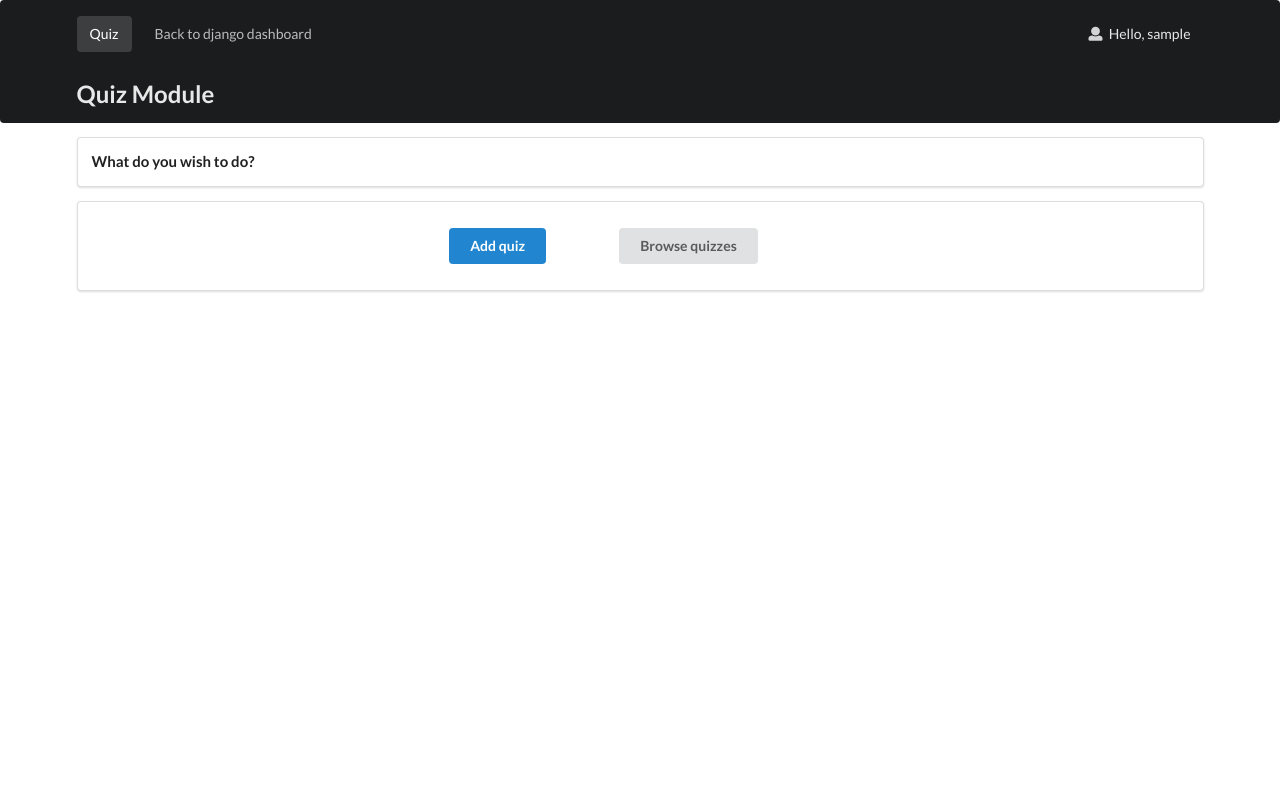
After one commit to jstavanja/quiz-biometrics-api, a Django app: page /dash/quiz in a window 1280 px wide. The commit adds this page. Run offline with Django 3.2, Linux system fonts and the light colour scheme; the visitor is signed in with stand-in values (Sample User, id 1); some libraries are stand-ins or nearby versions.

Commit message:
Refactored custom dashboard and added index view template

```diff
--- a/biometrics/urls.py
+++ b/biometrics/urls.py
@@ -16,6 +16,7 @@ urlpatterns = [
     url(r'^keystroke/distance$', keystroke_views.KeystrokeTestDistanceAPIView.as_view()),
     url(r'^face/distance$', face_views.FaceDistanceAPIView.as_view()),
     url(r'^quiz/(?P<pk>\d+)/$', quiz_views.QuizInfoAPIView.as_view()),
+    url(r'^dash/quiz$', quiz_views.DashQuiz.as_view()),
     url(r'^dash/quiz/results$', quiz_views.DashQuizList.as_view()),
     url(r'^dash/quiz/results/(?P<pk>\d+)/$', quiz_views.DashQuizResult.as_view()),
 ]
--- /dev/null
+++ b/quiz/templates/quiz_index.html
@@ -0,0 +1,50 @@
+<html lang="en">
+<head>
+  <meta charset="UTF-8">
+  <meta name="viewport" content="width=device-width, initial-scale=1.0">
+  <meta http-equiv="X-UA-Compatible" content="ie=edge">
+  <title>Quiz Result List</title>
+  <link rel="stylesheet" type="text/css" href="https://cdnjs.cloudflare.com/ajax/libs/semantic-ui/2.3.1/semantic.min.css">
+</head>
+<body>
+  <header>
+    <div class="ui inverted masthead segment">
+      <div class="ui inverted container">
+        <div class="ui inverted secondary menu">
+          <a class="active item" href="/dash/quiz">
+            Quiz
+          </a>
+          <a class="item" href="/admin">
+            Back to django dashboard
+          </a>
+          <div class="right menu">
+            <div class="item">
+              <i class="user icon"></i> Hello, {{ request.user }}
+            </div>
+          </div>
+        </div>
+        <h2>Quiz Module</h2>
+      </div>
+    </div>
+  </header>
+  <div class="ui vertical segment">
+    <div class="ui segment container">
+      <h4>What do you wish to do?</h4>
+    </div>
+    <div class="ui container">
+      <div class="ui two item menu">
+        <a href="/dash/quiz/add">
+          <div class="item">
+            <div class="ui primary button">Add quiz</h4>
+          </div>
+        </a>
+        <a href="/dash/quiz/results">
+          <div class="item">
+            <div class="ui button">Browse quizzes</h4>
+          </div>
+        </a>
+      </div>
+    </div>
+  </div>
+</body>
+</html>
--- a/quiz/views.py
+++ b/quiz/views.py
@@ -27,8 +27,17 @@ class QuizInfoAPIView(generics.RetrieveUpdateDestroyAPIView):
   def get_queryset(self):
     return Quiz.objects.all()
 
-class DashQuizList(TemplateView):
-  template_name = "quizzes.html"
+# TODO: display only quizzes that the current user has created
+
+class DashQuiz(LoginRequiredMixin, TemplateView):
+  template_name = "quiz_index.html"
+
+  def get_context_data(self, **kwargs):
+    pass
+
+
+class DashQuizList(LoginRequiredMixin, TemplateView):
+  template_name = "quiz_list.html"
 
   def get_context_data(self, **kwargs):
     context = super(DashQuizList, self).get_context_data(**kwargs)
@@ -36,7 +45,7 @@ class DashQuizList(TemplateView):
     return context
 
 class DashQuizResult(LoginRequiredMixin, TemplateView):
-  template_name = "quiz.html"
+  template_name = "quiz_details.html"
 
   def get_context_data(self, **kwargs):
     context = super(DashQuizResult, self).get_context_data(**kwargs)
@@ -69,3 +78,6 @@ class DashQuizResult(LoginRequiredMixin, TemplateView):
     context["result_iteritems"] = results.iteritems()
 
     return context
+
+class DashQuizAdd(TemplateView):
+  pass
```
Also changed, not shown: quiz/templates/quiz_details.html (renamed from quiz/templates/quiz.html, +21 -6 lines), quiz/templates/quiz_list.html (added, +49 -0 lines), quiz/templates/quizzes.html (deleted, +0 -24 lines).
